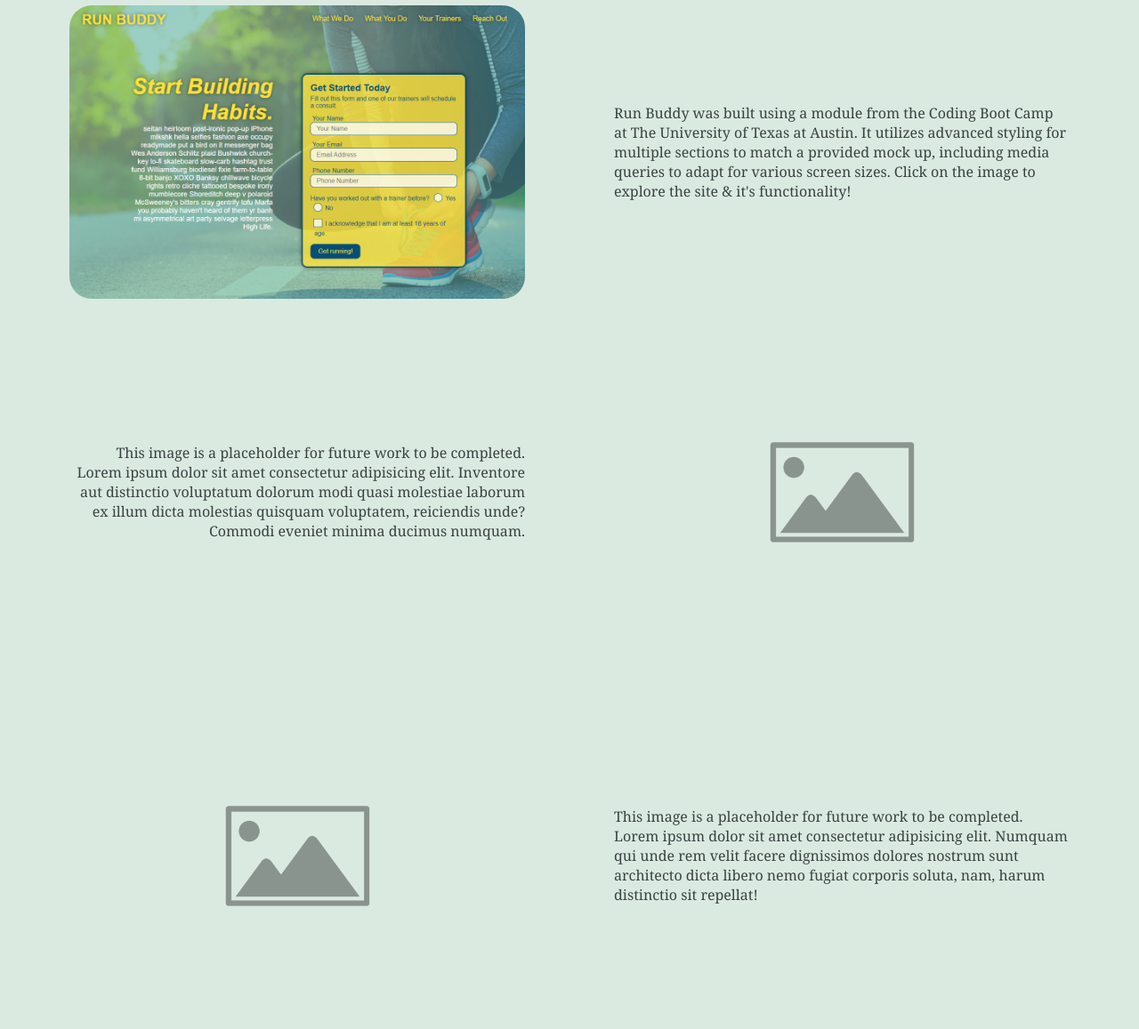
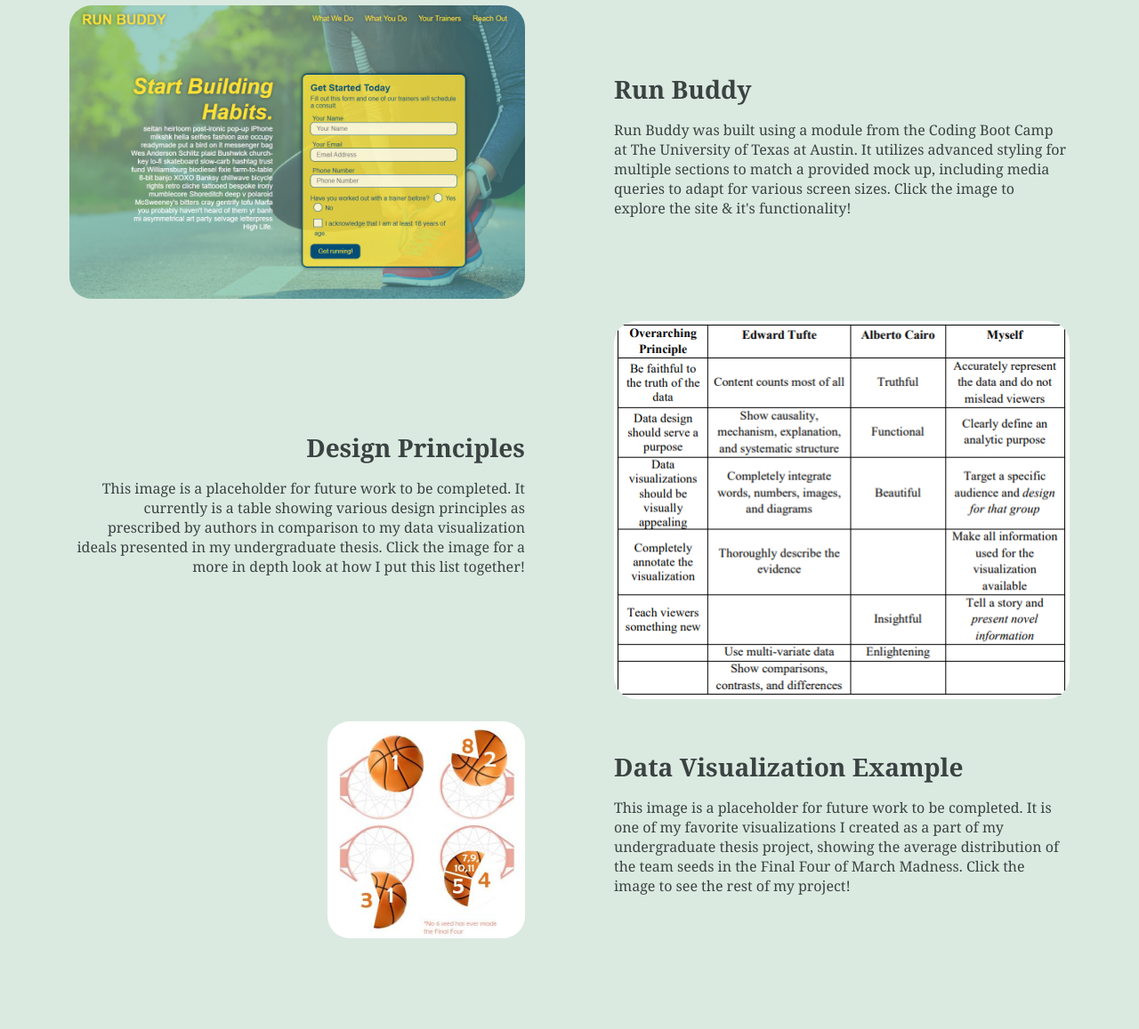
Before and after one commit to abigailroberg/abigailroberg.github.io, a plain HTML site: page work.html in a window 1280 px wide. Shown: the part 140-1297 px from the top of the page at 89% size. After the commit the page ends 1220 px from the top, so only its background shows below. Drawn offline with Linux system fonts and the light colour scheme.

Commit message:
Minor style changes & updates to meet acceptance criteria

```diff
--- a/assets/style.css
+++ b/assets/style.css
@@ -83,6 +83,8 @@ h2 {
     font-size: 32px;
     margin: 0;
     padding-bottom: 10px;
+    font-style: italic;
+
 }
 
 h3 {
@@ -138,6 +140,10 @@ section article div {
     padding-right: 10px;
 }
 
+li h2 {
+    font-style: normal;
+}
+
 .contact {
     display: flex;
     flex-wrap: wrap;
@@ -174,6 +180,10 @@ section article div {
     /* work page */
     #flip {
         flex-direction: column-reverse;
+    }
+
+    #flip p {
+        text-align: center;
     }
 
     .right, .left {
--- a/work.html
+++ b/work.html
@@ -36,25 +36,32 @@
                     </a>
                 </div>
                 <div class="description right">
-                    <p>Run Buddy was built using a module from the Coding Boot Camp at The University of Texas at Austin. It utilizes advanced styling for multiple sections to match a provided mock up, including media queries to adapt for various screen sizes. Click on the image to explore the site & it's functionality! </p>
+                    <h3>Run Buddy</h3>
+                    <p>Run Buddy was built using a module from the Coding Boot Camp at The University of Texas at Austin. It utilizes advanced styling for multiple sections to match a provided mock up, including media queries to adapt for various screen sizes. Click the image to explore the site & it's functionality! </p>
                 </div>
             </article>
 
             <article class="sample" id="flip">
                 <div class="description left">
-                    <p>This image is a placeholder for future work to be completed. Lorem ipsum dolor sit amet consectetur adipisicing elit. Inventore aut distinctio voluptatum dolorum modi quasi molestiae laborum ex illum dicta molestias quisquam voluptatem, reiciendis unde? Commodi eveniet minima ducimus numquam.</p>
+                    <h3>Design Principles</h3>
+                    <p>This image is a placeholder for future work to be completed. It currently is a table showing various design principles as prescribed by authors in comparison to my data visualization ideals presented in my undergraduate thesis. Click the image for a more in depth look at how I put this list together!</p>
                 </div>
                 <div class="right">
-                    <img src="./assets/samples/placeholder.png" alt="Top of Run Buddy webpage; includes stylized photo background, instructions, and contact form" class="ref-image">
+                    <a href="https://etd.ohiolink.edu/apexprod/rws_etd/send_file/send?accession=ouhonors1524826335755109&disposition=inline">
+                        <img src="./assets/samples/table.png" alt="Table of data visualization design principles as prescribed by Edward Tufte, Alberto Cairo, and Abigail Roberg" class="ref-image">
+                    </a>
                 </div>
             </article>
 
             <article class="sample">
                 <div class="left">
-                    <img src="./assets/samples/placeholder.png" alt="Top of Run Buddy webpage; includes stylized photo background, instructions, and contact form" class="ref-image">
+                    <a href="https://etd.ohiolink.edu/apexprod/rws_olink/r/1501/10?clear=10&p10_accession_num=ouhonors1524826335755109">
+                        <img src="./assets/samples/viz1.png" alt="Data visualization representing the average distribution of March Madness seeds in the Final 4. It shows that 1 team is a 1 seed, 1 team is either a 2 or an 8 seed, one team is either a 3 or a 1 seed, and the last team is most likely to be a 4 or 5 seed, but could be any of 7, 9, 10, 11 based on analysis of 20 years of tournament history." class="ref-image">
+                    </a>
                 </div>
                 <div class="description right">
-                    <p>This image is a placeholder for future work to be completed. Lorem ipsum dolor sit amet consectetur adipisicing elit. Numquam qui unde rem velit facere dignissimos dolores nostrum sunt architecto dicta libero nemo fugiat corporis soluta, nam, harum distinctio sit repellat!</p>
+                    <h3>Data Visualization Example</h3>
+                    <p>This image is a placeholder for future work to be completed. It is one of my favorite visualizations I created as a part of my undergraduate thesis project, showing the average distribution of the team seeds in the Final Four of March Madness. Click the image to see the rest of my project!</p>
                 </div>
             </article>
         </section>
```
Also changed, not shown: assets/samples/table.PNG (added), assets/samples/viz1.PNG (added).
